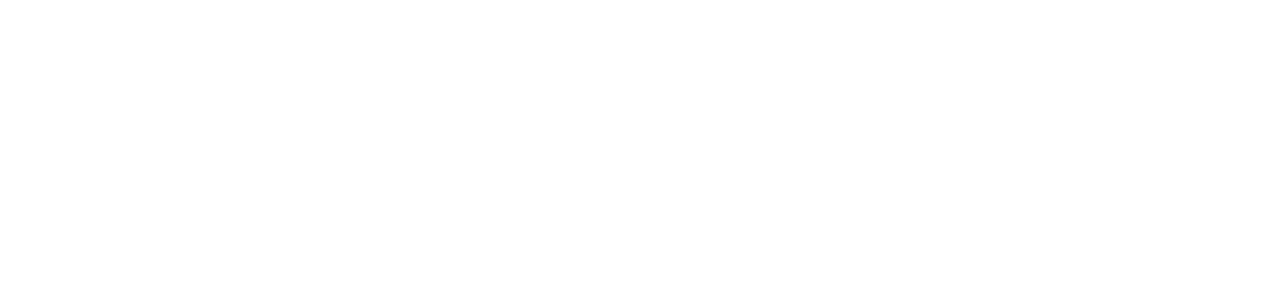
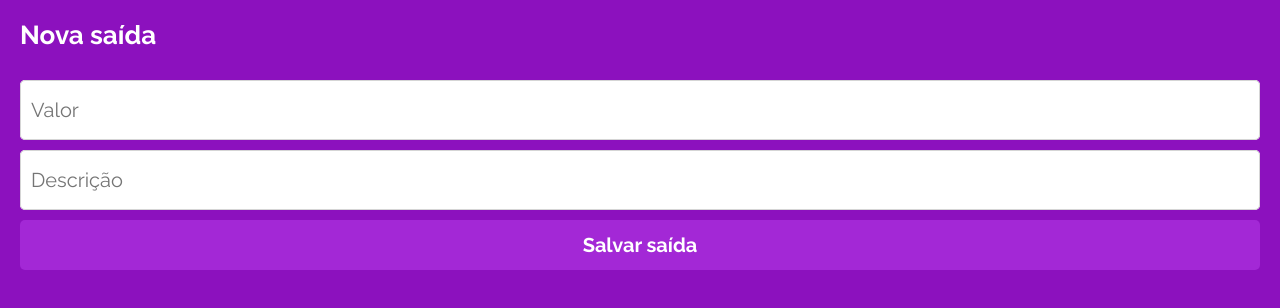
Before and after one commit to danielpqb/projeto13-mywallet-front, a React (Create React App) app: page /new-spent in a window 1280 px wide. Before the commit this address had no page. Shown: the top 308 px of the page. Built offline with nearby package versions, Linux system fonts and the light colour scheme; a web font is replaced by a local one.

Commit message:
NewIncome and NewSpent

```diff
--- a/src/components/App.jsx
+++ b/src/components/App.jsx
@@ -6,6 +6,8 @@ import UserContext from "../Context/UserContext";
 import Login from "./Screens/Login";
 import Register from "./Screens/Register";
 import Balance from "./Screens/Balance";
+import NewIncome from "./Screens/NewIncome";
+import NewSpent from "./Screens/NewSpent";
 
 export default function App() {
   return (
@@ -17,6 +19,8 @@ export default function App() {
             <Route path="/" element={<Login />}></Route>
             <Route path="/register" element={<Register />}></Route>
             <Route path="/balance" element={<Balance />}></Route>
+            <Route path="/new-income" element={<NewIncome />}></Route>
+            <Route path="/new-spent" element={<NewSpent />}></Route>
           </Routes>
         </UserContext.Provider>
       </BrowserRouter>
--- /dev/null
+++ b/src/components/Screens/NewIncome.jsx
@@ -0,0 +1,63 @@
+import styled from "styled-components";
+import InputBox from "../Common/InputBox";
+import SubmitButton from "../Common/SubmitButton";
+
+export default function NewIncome() {
+  function handleSubmit(e) {
+    e.preventDefault();
+  }
+
+  return (
+    <Container>
+      <Title>
+        <h1>Nova entrada</h1>
+      </Title>
+      <RegisterForm action="" onSubmit={handleSubmit}>
+        <InputBox name="value" placeholder="Valor" />
+        <InputBox name="description" placeholder="Descrição" />
+
+        <SubmitButton>Salvar entrada</SubmitButton>
+      </RegisterForm>
+    </Container>
+  );
+}
+
+const Container = styled.div`
+  & {
+    width: calc(100vw - (100vw - 100%));
+    min-height: 100vh;
+
+    flex-direction: column;
+
+    justify-content: flex-start;
+
+    padding: 20px;
+
+    font-weight: 700;
+    font-size: 15px;
+  }
+
+  h1 {
+    font-weight: 700;
+    font-size: 26px;
+  }
+`;
+
+const RegisterForm = styled.form`
+  & {
+    flex-direction: column;
+
+    width: 100%;
+    height: 50%;
+
+    text-align: center;
+  }
+`;
+
+const Title = styled.div`
+  & {
+    justify-content: flex-start;
+
+    margin-bottom: 20px;
+  }
+`;
--- /dev/null
+++ b/src/components/Screens/NewSpent.jsx
@@ -0,0 +1,63 @@
+import styled from "styled-components";
+import InputBox from "../Common/InputBox";
+import SubmitButton from "../Common/SubmitButton";
+
+export default function NewSpent() {
+  function handleSubmit(e) {
+    e.preventDefault();
+  }
+
+  return (
+    <Container>
+      <Title>
+        <h1>Nova saída</h1>
+      </Title>
+      <RegisterForm action="" onSubmit={handleSubmit}>
+        <InputBox name="value" placeholder="Valor" />
+        <InputBox name="description" placeholder="Descrição" />
+
+        <SubmitButton>Salvar saída</SubmitButton>
+      </RegisterForm>
+    </Container>
+  );
+}
+
+const Container = styled.div`
+  & {
+    width: calc(100vw - (100vw - 100%));
+    min-height: 100vh;
+
+    flex-direction: column;
+
+    justify-content: flex-start;
+
+    padding: 20px;
+
+    font-weight: 700;
+    font-size: 15px;
+  }
+
+  h1 {
+    font-weight: 700;
+    font-size: 26px;
+  }
+`;
+
+const RegisterForm = styled.form`
+  & {
+    flex-direction: column;
+
+    width: 100%;
+    height: 50%;
+
+    text-align: center;
+  }
+`;
+
+const Title = styled.div`
+  & {
+    justify-content: flex-start;
+
+    margin-bottom: 20px;
+  }
+`;
```
